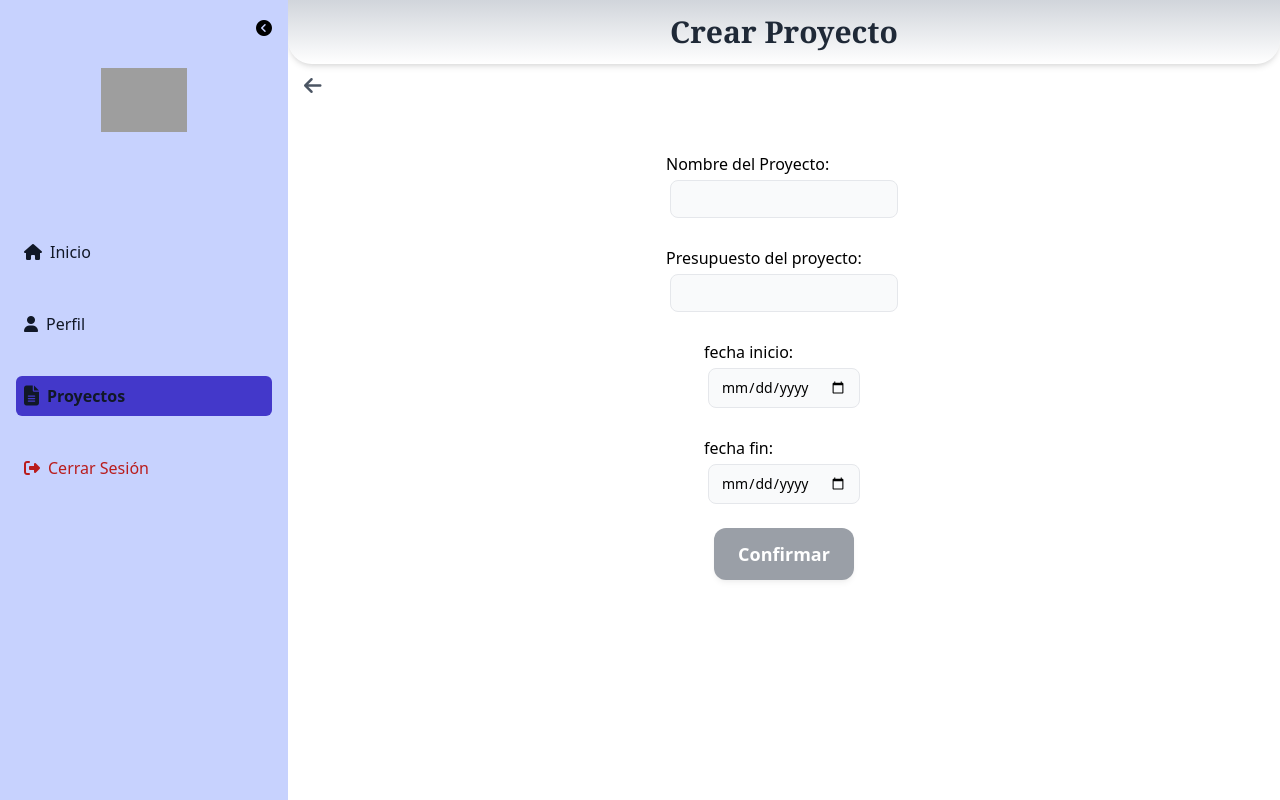
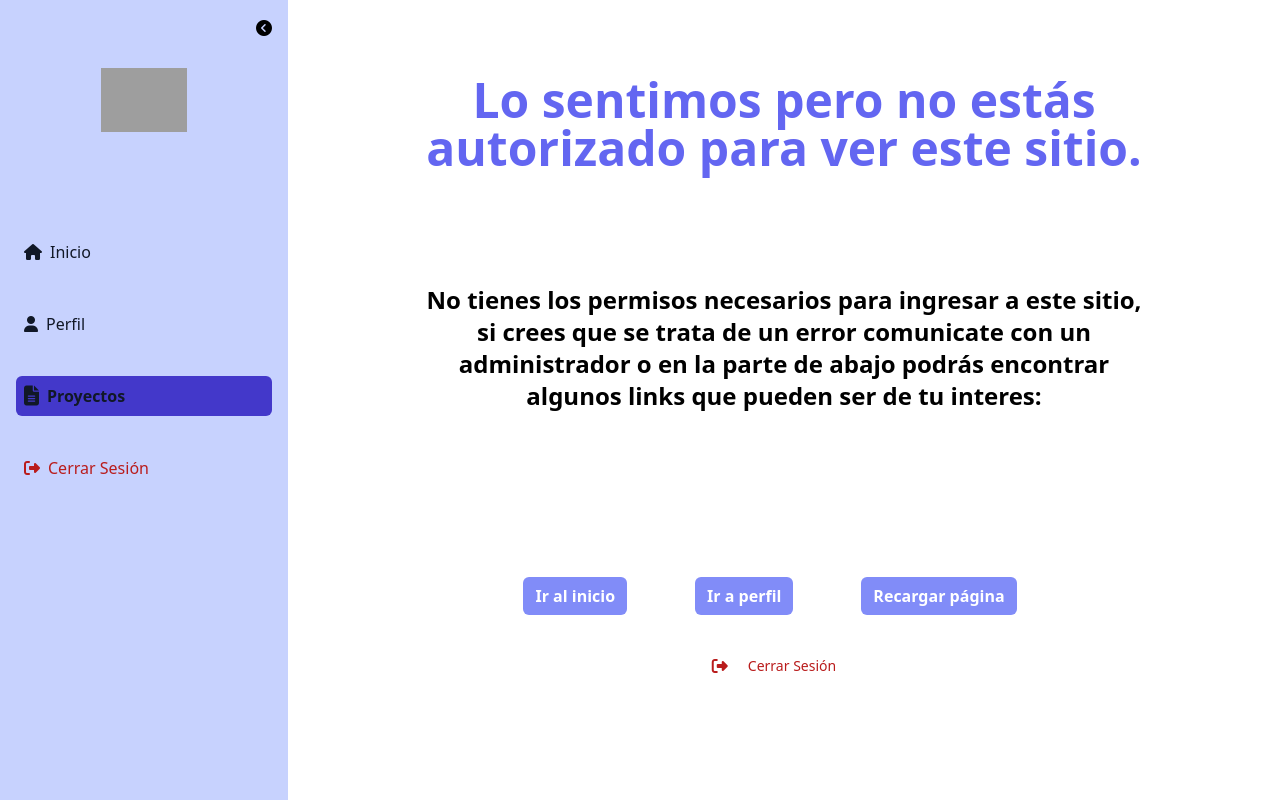
Before and after one commit to Devtambulos/GestionProyectosInvestigacion, a React (Create React App) app: page /proyectos/crear in a window 1280 px wide. Built offline with nearby package versions, Linux system fonts and the light colour scheme; no server answers; grey boxes are pictures that could not be loaded.

Commit message:
validaciones proyectos en el front

```diff
--- a/src/components/Dropdown.jsx
+++ b/src/components/Dropdown.jsx
@@ -1,14 +1,14 @@
 import React, { useState, useEffect } from 'react';
 import { nanoid } from 'nanoid';
 
-const DropDown = ({ label, name, defaultValue = '', required, options }) => {
+const DropDown = ({ label, name, defaultValue = '', required, options, hidden }) => {
   const [selectedValue, setSelectedValue] = useState(defaultValue);
   const optionsSelect = [['', 'Seleccione una opción', true], ...Object.entries(options)];
   useEffect(() => {
     setSelectedValue(defaultValue);
   }, [defaultValue]);
   return (
-    <label htmlFor={name} className='flex flex-col my-3'>
+    <label htmlFor={name} className={!hidden === true?"flex flex-col my-3":"hidden"}>
       <span>{label}</span>
       <select
         required={required}
@@ -16,6 +16,7 @@ const DropDown = ({ label, name, defaultValue = '', required, options }) => {
         className='input'
         value={selectedValue}
         onChange={(e) => setSelectedValue(e.target.value)}
+
       >
         {optionsSelect.map((o) => {
           return (
--- a/src/components/Input.jsx
+++ b/src/components/Input.jsx
@@ -1,8 +1,8 @@
 import React from 'react';
 
-const Input = ({ label, name, defaultValue, type, required, disabled, hidden}) => {
+const Input = ({ label, name, defaultValue, type, required, hidden, disabled}) => {
   return (
-    <label htmlFor={name} className='flex flex-col my-3'>
+    <label htmlFor={name} className={!hidden === true?"flex flex-col my-3":"hidden"}>
       <span>{label}</span>
       <input
         disabled = {disabled}
@@ -11,7 +11,6 @@ const Input = ({ label, name, defaultValue, type, required, disabled, hidden}) =
         name={name}
         className='input'
         defaultValue={defaultValue}
-        hidden={hidden}
       />
     </label>
   );
--- a/src/pages/proyecto/Proyecto.jsx
+++ b/src/pages/proyecto/Proyecto.jsx
@@ -77,7 +77,9 @@ const Proyecto = () => {
         {/* DATOS DEL PROYECTO */}
         PROYECTO ID: {dataProyecto.Proyecto._id}
         <div className="flex pl">
-          <Link to={`/proyectos/editar/${dataProyecto.Proyecto._id}`} >
+          <Link
+          hidden = {userData.rol === "LIDER"?false:userData.rol === "ADMINISTRADOR"?false:true}
+          to={`/proyectos/editar/${dataProyecto.Proyecto._id}`} >
             <i className='fas fa-pen text-green-400 hover:text-green-600 cursor-pointer
                         p-1 px-2 hover:bg-green-100 rounded-full' />
           </Link>
--- a/src/pages/proyecto/ProyectoNuevo.jsx
+++ b/src/pages/proyecto/ProyectoNuevo.jsx
@@ -13,6 +13,7 @@ import NavBar from 'components/Navbar';
 import { useUser } from 'context/userContext';
 import ReactLoading from "react-loading";
 import { CREAR_PROYECTO } from 'graphql/proyectos/mutations';
+import PrivateRoute from "components/PrivateRoute";
 
 
 const ProyectoNuevo = () => {
@@ -66,8 +67,10 @@ const ProyectoNuevo = () => {
 
 
 
-    return(<>
- <div className='w-full items-center justify-center'>
+    return(
+
+    <PrivateRoute roleList={["LIDER","ADMINISTRADOR",]}>
+    <div className='w-full items-center justify-center'>
         <NavBar titulo="Crear Proyecto"/>
         <Link
         className='m-2 p-2'
@@ -115,7 +118,11 @@ const ProyectoNuevo = () => {
           />
         </form>
       </div>
-      </div>    </>)
+      </div>
+      </PrivateRoute>
+
+
+      )
 }
 
 export default ProyectoNuevo;
--- a/src/pages/proyecto/editarProyecto.jsx
+++ b/src/pages/proyecto/editarProyecto.jsx
@@ -11,8 +11,13 @@ import DropDown from 'components/Dropdown';
 import { Enum_FaseProyecto } from 'utils/enums';
 import { Enum_EstadoProyecto } from 'utils/enums';
 import NavBar from 'components/Navbar';
+import PrivateRoute from "components/PrivateRoute";
+import { useUser } from 'context/userContext';
+
+
 
 const EditarProyecto = () => {
+  const { userData, setUserData } = useUser();
   const { form, formData, updateFormData } = useFormData();
   const { _id } = useParams();
 
@@ -62,6 +67,8 @@ const EditarProyecto = () => {
     if (queryLoading, queryLoading) return <div>Cargando....</div>;
 
     return (
+      <PrivateRoute roleList={["LIDER","ADMINISTRADOR",]}>
+
       <div className='w-full h-full items-center justify-center'>
         <NavBar titulo="Editar Proyectos"/>
         <Link to={`/proyectos/${queryData.Proyecto._id}`}>
@@ -80,9 +87,11 @@ const EditarProyecto = () => {
             name='nombre'
             defaultValue={queryData.Proyecto.nombre}
             required={true}
+
           />
 
           <Input
+            className="hidden"
             label='Presupuesto del proyecto:'
             type='number'
             name='presupuesto'
@@ -94,6 +103,7 @@ const EditarProyecto = () => {
             label='fecha inicio:'
             type='date'
             name='fechaInicio'
+            hidden = {userData.rol === "LIDER"?true:userData.rol === "ADMINISTRADOR"?false:true}
             defaultValue={queryData.Proyecto.fechaInicio}
             required={false}
           />
@@ -101,12 +111,14 @@ const EditarProyecto = () => {
             label='fecha fin:'
             type='date'
             name='fechaFin'
+            hidden = {userData.rol === "LIDER"?true:userData.rol === "ADMINISTRADOR"?false:true}
             defaultValue={queryData.Proyecto.fechaFin}
             required={false}
           />
           <DropDown
             label='Fase del proyecto:'
             name='fase'
+            hidden = {userData.rol === "LIDER"?true:userData.rol === "ADMINISTRADOR"?false:true}
             defaultValue={queryData.Proyecto.fase}
             required={true}
             options={Enum_FaseProyecto}
@@ -114,6 +126,7 @@ const EditarProyecto = () => {
             <DropDown
             label='Estado del proyecto:'
             name='estado'
+            hidden = {userData.rol === "LIDER"?true:userData.rol === "ADMINISTRADOR"?false:true}
             defaultValue={queryData.Proyecto.estado}
             required={true}
             options={Enum_EstadoProyecto}
@@ -126,6 +139,8 @@ const EditarProyecto = () => {
         </form>
       </div>
       </div>
+      </PrivateRoute>
+
     );
   };
 
```
